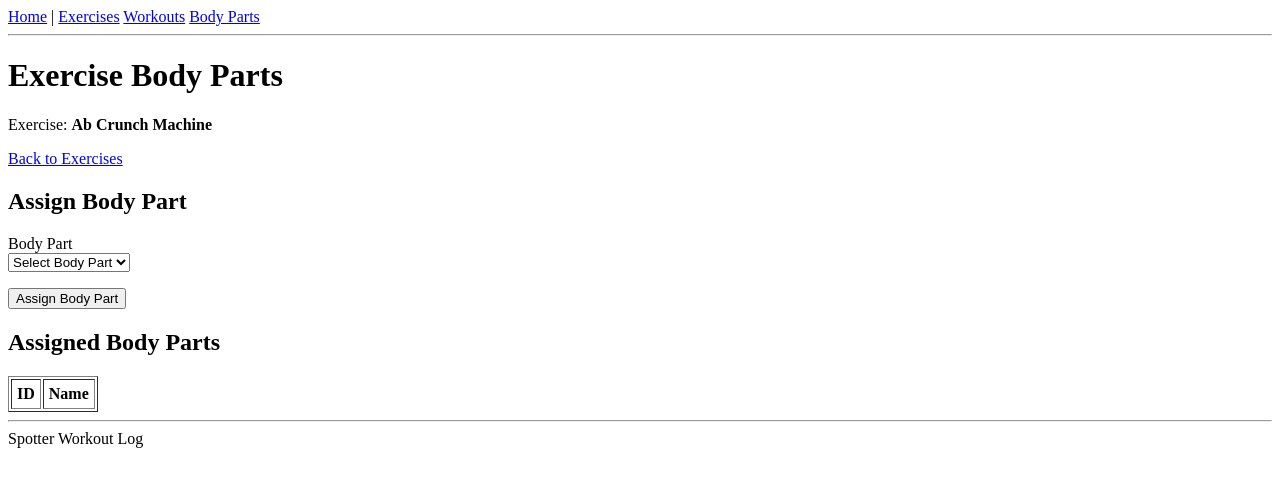
After one commit to CrhistianMRe/spotter-peachepe, a PHP site: page /exercise_body_part.php?exercise_id=2 in a window 1280 px wide. The commit adds this page. Shown: the top 487 px of the page. Run offline with PHP 8.4, Linux system fonts and the light colour scheme; data comes from the database, SQL or seed files in the repository; tables that the repository leaves empty hold one stand-in row (values such as "Sample post"); lists and menus that the app fills with data are empty.

Commit message:
Add body parts and exercise body part

```diff
--- a/private/templates/header.php
+++ b/private/templates/header.php
@@ -21,6 +21,8 @@
 
     <a href="workouts.php">Workouts</a>
 
+    <a href="body_parts.php">Body Parts</a>
+
 </nav>
 
 <hr>
--- /dev/null
+++ b/public/exercise_body_part.php
@@ -0,0 +1,116 @@
+<?php
+
+require_once '../private/db.php';
+require_once '../private/helpers.php';
+require_once '../private/validation.php';
+
+$errors = [];
+
+$exercise_id = $_GET['exercise_id'] ?? null;
+
+if (!is_positive_integer($exercise_id)) {
+    die('Invalid exercise ID.');
+}
+
+$stmt = $pdo->prepare("
+    SELECT * FROM exercise WHERE id = :id
+");
+$stmt->execute([':id' => $exercise_id]);
+$exercise = $stmt->fetch(PDO::FETCH_ASSOC);
+
+if (!$exercise) {
+    die('Exercise not found.');
+}
+
+if ($_SERVER['REQUEST_METHOD'] === 'POST') {
+
+    $body_part_id = $_POST['body_part_id'] ?? '';
+
+    if (!is_positive_integer($body_part_id)) {
+        $errors[] = 'Please select a valid body part.';
+    }
+
+    if (empty($errors)) {
+        try {
+            $stmt = $pdo->prepare("
+                INSERT INTO exercise_body_part (exercise_id, body_part_id)
+                VALUES (:exercise_id, :body_part_id)
+            ");
+            $stmt->execute([
+                ':exercise_id' => $exercise_id,
+                ':body_part_id' => $body_part_id
+            ]);
+            redirect("exercise_body_part.php?exercise_id=$exercise_id");
+        } catch (PDOException $e) {
+            $errors[] = 'Relationship already exists.';
+        }
+    }
+}
+
+$stmt = $pdo->query("
+    SELECT id, name FROM body_part ORDER BY name
+");
+$body_parts = $stmt->fetchAll(PDO::FETCH_ASSOC);
+
+$stmt = $pdo->prepare("
+    SELECT body_part.id, body_part.name
+    FROM exercise_body_part
+    JOIN body_part ON exercise_body_part.body_part_id = body_part.id
+    WHERE exercise_body_part.exercise_id = :exercise_id
+    ORDER BY body_part.name
+");
+$stmt->execute([':exercise_id' => $exercise_id]);
+$assigned_body_parts = $stmt->fetchAll(PDO::FETCH_ASSOC);
+
+require_once '../private/templates/header.php';
+
+?>
+
+<h1>Exercise Body Parts</h1>
+
+<p>Exercise: <strong><?= escape($exercise['name']) ?></strong></p>
+
+<p>
+    <a href="exercises.php">Back to Exercises</a>
+</p>
+
+<?php if (!empty($errors)): ?>
+<ul>
+    <?php foreach ($errors as $error): ?>
+    <li><?= escape($error) ?></li>
+    <?php endforeach; ?>
+</ul>
+<?php endif; ?>
+
+<h2>Assign Body Part</h2>
+
+<form method="POST">
+    <p>
+        <label>Body Part</label>
+        <br>
+        <select name="body_part_id">
+            <option value="">Select Body Part</option>
+            <?php foreach ($body_parts as $body_part): ?>
+            <option value="<?= $body_part['id'] ?>"><?= escape($body_part['name']) ?></option>
+            <?php endforeach; ?>
+        </select>
+    </p>
+    <button type="submit">Assign Body Part</button>
+</form>
+
+<h2>Assigned Body Parts</h2>
+
+<table border="1" cellpadding="5">
+    <tr>
+        <th>ID</th>
+        <th>Name</th>
+    </tr>
+    <?php foreach ($assigned_body_parts as $body_part): ?>
+    <tr>
+        <td><?= $body_part['id'] ?></td>
+        <td><?= escape($body_part['name']) ?></td>
+    </tr>
+    <?php endforeach; ?>
+</table>
+
+<?php require_once '../private/templates/footer.php'; ?>
```
Also changed, not shown: public/body_part_create.php (added, +59 -0 lines), public/body_parts.php (added, +37 -0 lines), public/exercises.php (+9 -31 lines).
